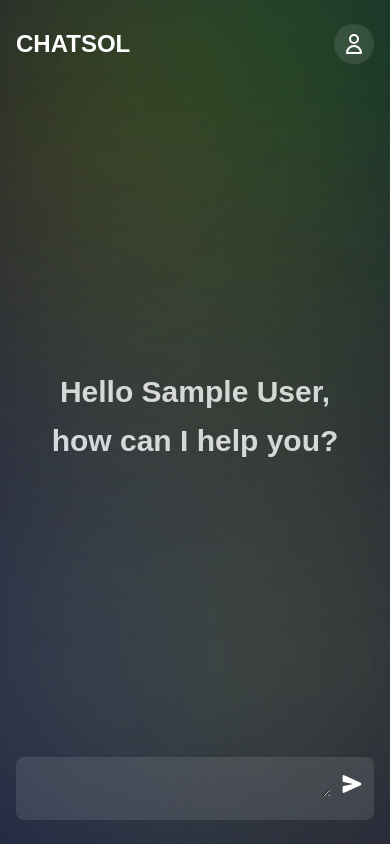
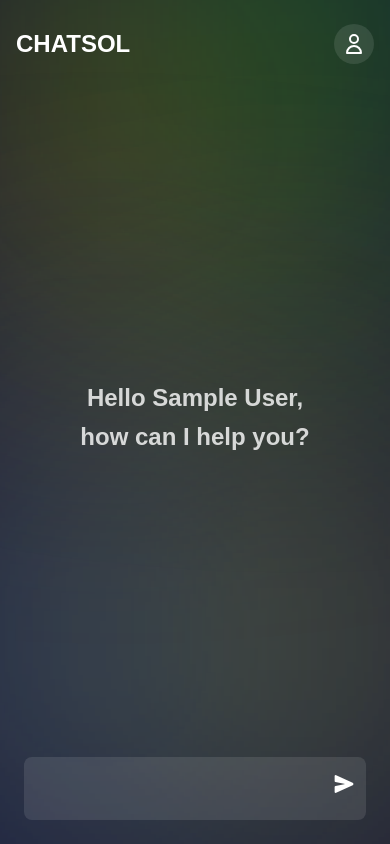
Before and after one commit to Prajwal09-Walde/client-ChatSOL, a React (Vite) app: page /chat in a window 390 px wide. Built offline with nearby package versions, Linux system fonts and the light colour scheme; sample sign-in values are in the browser's storage; a web font is replaced by a local one.

Commit message:
Responsiveness fixed

```diff
--- a/src/components/AdminDashboard.jsx
+++ b/src/components/AdminDashboard.jsx
@@ -48,16 +48,16 @@ const AdminDashboard = () => {
   };
 
   return (
-    <div className="bg-[#101035] min-h-screen text-white p-8">
+    <div className="bg-[#101035] min-h-screen text-white p-4 sm:p-8">
       <div className="max-w-6xl mx-auto">
-        <div className="flex justify-between items-center mb-8 border-b border-white/20 pb-4">
-          <h1 className="text-3xl font-bold head">Admin Dashboard</h1>
+        <div className="flex justify-between items-center mb-6 sm:mb-8 border-b border-white/20 pb-4">
+          <h1 className="text-2xl sm:text-3xl font-bold head">Admin Dashboard</h1>
           <button onClick={handleLogout} className="bg-red-500 hover:bg-red-600 px-4 py-2 rounded">Logout</button>
         </div>
 
         {error && <p className="text-red-400 mb-4">{error}</p>}
 
-        <div className="bg-white/10 backdrop-blur-md rounded-xl p-6 shadow-xl border border-white/20">
+        <div className="bg-white/10 backdrop-blur-md rounded-xl p-4 sm:p-6 shadow-xl border border-white/20">
           <h2 className="text-xl font-semibold mb-4">User Activities</h2>
 
           <div className="overflow-x-auto">
--- a/src/components/ChatInput.jsx
+++ b/src/components/ChatInput.jsx
@@ -25,7 +25,7 @@ const ChatInput = ({ sendMessage, loading, theme }) => {
           e.keyCode === 13 && e.shiftKey === false && handleSubmit();
           }}
           rows={1}
-          className="border-0 bg-transparent outline-none w-11/12"
+          className="border-0 bg-transparent outline-none w-full pr-10 resize-none"
           value={value}
           type="text"
           onChange={(e) => setValue(e.target.value)} />
--- a/src/components/ChatUI.jsx
+++ b/src/components/ChatUI.jsx
@@ -156,11 +156,11 @@ function ChatUI() {
 
 
       {/* body */}
-      <div className="h-[90%] overflow-auto w-full max-w-4xl min-w-[20rem] py-8 px-4 self-center z-10
+      <div className="h-[90%] overflow-auto w-full max-w-4xl py-8 px-2 sm:px-4 self-center z-10
       scrollbar-thumb-slate-400 scrollbar-thin scrollbar-track-gray-transparent scrollbar-thumb-border-rounded-md flex flex-col">
         {chat.length === 0 ? (
           <div className="flex-1 flex items-center justify-center">
-            <h1 className="text-3xl md:text-5xl font-bold opacity-80 text-center leading-relaxed">
+            <h1 className="text-2xl sm:text-3xl md:text-5xl font-bold opacity-80 text-center leading-relaxed">
               Hello {user?.name},<br/> how can I help you?
             </h1>
           </div>
@@ -172,13 +172,13 @@ function ChatUI() {
 
 
       {/* input */}
-      <div className="w-full max-w-4xl min-w-[20rem] self-center z-10">
+      <div className="w-full max-w-4xl self-center z-10 px-2 sm:px-0">
         <ChatInput sendMessage={sendMessage} loading={mutation.isLoading} theme={theme}/>
       </div>
 
       {/* Settings Modal */}
       {showSettings && (
-        <div className="fixed inset-0 bg-black/60 z-50 flex justify-center items-center backdrop-blur-sm">
+        <div className="fixed inset-0 bg-black/60 z-50 flex justify-center items-center backdrop-blur-sm p-4">
           <div className="bg-[#101035] border border-white/20 p-6 rounded-xl w-full max-w-md shadow-2xl relative">
             <h2 className="text-2xl font-bold mb-4">Settings</h2>
             {settingsMessage && <div className="bg-blue-500/20 text-blue-200 p-2 rounded mb-4 text-center">{settingsMessage}</div>}
--- a/src/components/ForgotPassword.jsx
+++ b/src/components/ForgotPassword.jsx
@@ -39,7 +39,7 @@ const ForgotPassword = () => {
       <div className="gradient-01 z-0 absolute"></div>
       <div className="gradient-02 z-0 absolute"></div>
 
-      <div className="z-10 bg-white/10 backdrop-blur-md p-8 rounded-2xl shadow-2xl w-full max-w-md border border-white/20">
+      <div className="z-10 bg-white/10 backdrop-blur-md p-6 sm:p-8 mx-4 sm:mx-0 rounded-2xl shadow-2xl w-full sm:max-w-md border border-white/20">
         <h2 className="text-3xl font-bold text-center mb-2 head">Reset Password</h2>
         <p className="text-center text-sm text-white/70 mb-6">Enter your email to receive a reset link</p>
 
--- a/src/components/Login.jsx
+++ b/src/components/Login.jsx
@@ -34,7 +34,7 @@ const Login = () => {
       <div className="gradient-01 z-0 absolute"></div>
       <div className="gradient-02 z-0 absolute"></div>
 
-      <div className="z-10 bg-white/10 backdrop-blur-md p-8 rounded-2xl shadow-2xl w-full max-w-md border border-white/20">
+      <div className="z-10 bg-white/10 backdrop-blur-md p-6 sm:p-8 mx-4 sm:mx-0 rounded-2xl shadow-2xl w-full sm:max-w-md border border-white/20">
         <h2 className="text-3xl font-bold text-center mb-6 head">Login to ChatSOL</h2>
 
         {error && <div className="bg-red-500/20 border border-red-500 text-red-100 p-3 rounded mb-4 text-sm text-center">{error}</div>}
--- a/src/components/ResetPassword.jsx
+++ b/src/components/ResetPassword.jsx
@@ -47,7 +47,7 @@ const ResetPassword = () => {
       <div className="gradient-01 z-0 absolute"></div>
       <div className="gradient-02 z-0 absolute"></div>
 
-      <div className="z-10 bg-white/10 backdrop-blur-md p-8 rounded-2xl shadow-2xl w-full max-w-md border border-white/20">
+      <div className="z-10 bg-white/10 backdrop-blur-md p-6 sm:p-8 mx-4 sm:mx-0 rounded-2xl shadow-2xl w-full sm:max-w-md border border-white/20">
         <h2 className="text-3xl font-bold text-center mb-6 head">Create New Password</h2>
 
         {error && <div className="bg-red-500/20 border border-red-500 text-red-100 p-3 rounded mb-4 text-sm text-center">{error}</div>}
--- a/src/components/Signup.jsx
+++ b/src/components/Signup.jsx
@@ -35,7 +35,7 @@ const Signup = () => {
       <div className="gradient-03 z-0 absolute"></div>
       <div className="gradient-04 z-0 absolute"></div>
 
-      <div className="z-10 bg-white/10 backdrop-blur-md p-8 rounded-2xl shadow-2xl w-full max-w-md border border-white/20">
+      <div className="z-10 bg-white/10 backdrop-blur-md p-6 sm:p-8 mx-4 sm:mx-0 rounded-2xl shadow-2xl w-full sm:max-w-md border border-white/20">
         <h2 className="text-3xl font-bold text-center mb-6 head">Join ChatSOL</h2>
 
         {error && <div className="bg-red-500/20 border border-red-500 text-red-100 p-3 rounded mb-4 text-sm text-center">{error}</div>}
```
